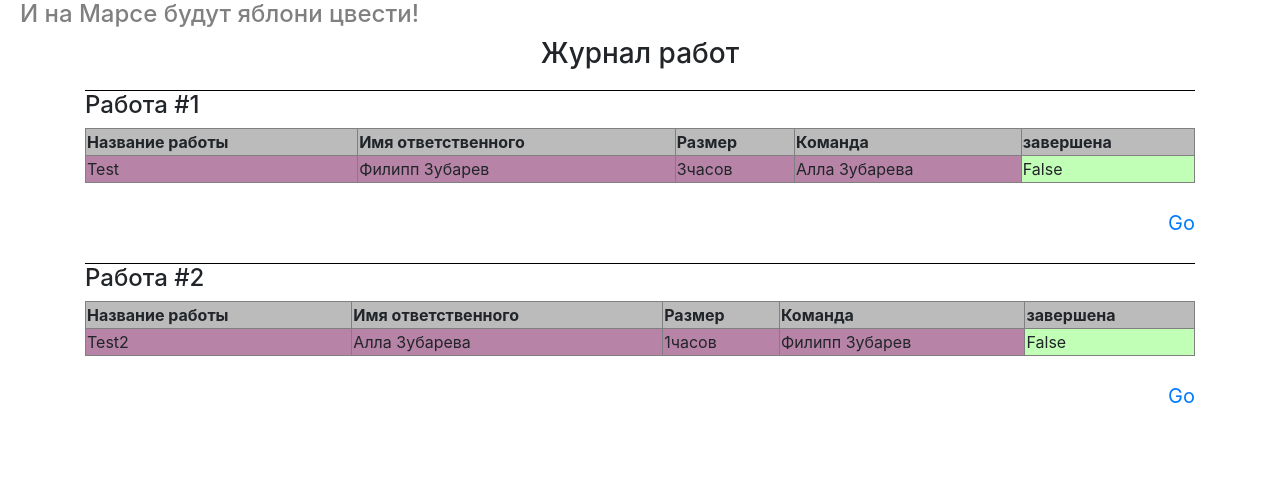
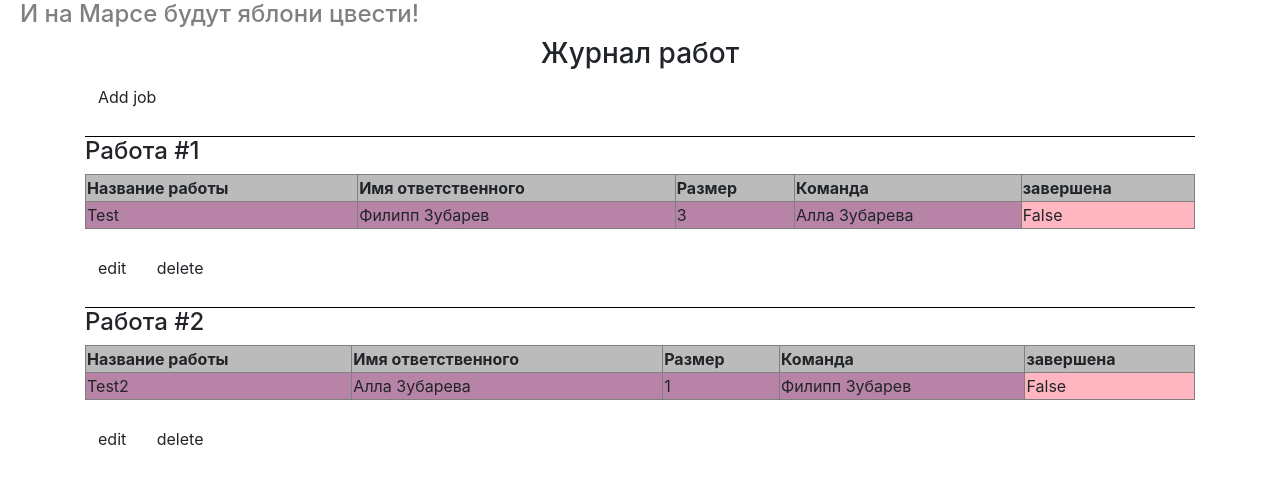
Before and after one commit to Fil-maker/alchemy2, a Flask app: page / in a window 1280 px wide. Shown: the part 72-556 px from the top of the page. Run offline with Flask 2, Linux system fonts and the light colour scheme; a user stored in the database is signed in; data comes from the database, SQL or seed files in the repository; both versions use the stored data as it was after the commit; some libraries are stand-ins or nearby versions.

```diff
--- a/main.py
+++ b/main.py
@@ -3,7 +3,6 @@ from flask_login import LoginManager, login_user, login_required, logout_user
 from werkzeug.utils import redirect
 from wtforms import PasswordField, BooleanField, SubmitField, StringField
 from wtforms.fields.html5 import IntegerField, DateField, EmailField
-
 from flask_wtf import FlaskForm
 from wtforms.validators import DataRequired
 
@@ -41,6 +40,14 @@ class JobAddForm(FlaskForm):
     end_date = DateField('Предположительное время конца работы', validators=[DataRequired()])
     is_finished = BooleanField('Закончена ли работа?')
     submit = SubmitField('Создать')
+
+
+class JobChangeForm(FlaskForm):
+    work_size = IntegerField('Размер работы')
+    collaborators = EmailField('Почта соучастника')
+    end_date = DateField('Предположительное время конца работы')
+    is_finished = BooleanField('Закончена ли работа?')
+    submit = SubmitField('Изменить')
 
 
 class LoginForm(FlaskForm):
@@ -108,13 +115,12 @@ def start():
         team_col = []
         for col in collaborators:
             cold = session.query(User).filter(User.email == col).first()
-            collaborator = cold.name + ' ' + cold.surname
-            team_col.append(collaborator)
+            team_col.append(cold)
 
         name.append(job.job)
-        team_leader.append(leader.name + ' ' + leader.surname)
-        duration.append(str(job.work_size) + 'часов')
-        team_id.append(', '.join(team_col))
+        team_leader.append(leader)
+        duration.append(job.work_size)
+        team_id.append(team_col)
         finished.append(job.is_finished)
     return render_template('main.html', count=len(name), style=url_for('static', filename='css/style.css'), name=name,
                            team_leader=team_leader, duration=duration, team_id=team_id, finished=finished)
@@ -151,6 +157,45 @@ def job_add():
     return render_template('job.html', title='Создание проекта', form=form)
 
 
+@login_required
+@app.route('/<int:user_id>/job/edit/<string:job_name>', methods=['GET', 'POST'])
+def edit_job(user_id, job_name):
+    session = db_session.create_session()
+    user = session.query(User).get(user_id)
+    project = session.query(Jobs).filter(Jobs.job == job_name).first()
+    if user.id == project.team_leader or user.id == 1:
+        form = JobChangeForm()
+        if form.validate_on_submit():
+            work_size = form.work_size.data
+            collaborators = form.collaborators.data
+            end_date = form.end_date.data
+            is_finished = form.is_finished.data
+            if work_size:
+                project.work_size = work_size
+            if collaborators:
+                project.collaborators = collaborators
+            if end_date:
+                project.end_date = end_date
+            if is_finished:
+                project.is_finished = is_finished
+            session.commit()
+            return redirect('/')
+        return render_template('postjob.html', form=form)
+    return redirect('/')
+
+
+@login_required
+@app.route('/<int:user_id>/job/delete/<string:job_name>')
+def delete_job(user_id, job_name):
+    session = db_session.create_session()
+    user = session.query(User).get(user_id)
+    project = session.query(Jobs).filter(Jobs.job == job_name).first()
+    if user.id == project.team_leader or user.id == 1:
+        session.delete(project)
+        session.commit()
+    return redirect('/')
+
+
 def main():
     db_session.global_init("db/blogs.sqlite")
     app.run()
--- a/static/css/style.css
+++ b/static/css/style.css
@@ -33,17 +33,15 @@ td.table_content{
 }
 
 #is_finished{
+    background: rgb(193, 255, 182)
+}
+
+#is_not_finished{
     background: rgb(255, 182, 193)
 }
 
-#is_not_finished{
-    background: rgb(193, 255, 182)
-}
-
 a.navbar-brand{
-    display: inline-block;
-    width: 100%;
-    margin-right: -100%;
+    margin: 0 auto;
     vertical-align: bottom;
     text-align: right;
 }
--- a/templates/base.html
+++ b/templates/base.html
@@ -20,7 +20,7 @@
         {% if current_user.is_authenticated %}
         <h1>Миссия колонизация Марса</h1>
         <a class="btn" href="/logout">{{current_user.name}} {{current_user.surname}}</a>
-        <a class="btn" href="/job_add">Mars one</a>
+        <a class="btn">Mars one</a>
         {% else %}
         <h1>Миссия колонизация Марса</h1>
         <p>
--- a/templates/main.html
+++ b/templates/main.html
@@ -2,6 +2,7 @@
 {% block content %}
 <div>
     <h3 id="work_h">Журнал работ</h3>
+    <a class="btn" href="/job_add">Add job</a>
     {% for num in range(count)%}
     <div class="job">
         <h4>Работа #{{num + 1}}</h4>
@@ -15,9 +16,9 @@
             </tr>
             <tr>
                 <td class="table_content">{{name[num]}}</td>
-                <td class="table_content">{{team_leader[num]}}</td>
+                <td class="table_content">{{team_leader[num].name}} {{team_leader[num].surname}}</td>
                 <td class="table_content">{{duration[num]}}</td>
-                <td class="table_content">{{team_id[num]}}</td>
+                <td class="table_content">{{team_id[num][0].name}} {{team_id[num][0].surname}}</td>
                 {%if finished[num]%}
                 <td class="table_content" id="is_finished">{{finished[num]}}</td>
                 {%else%}
@@ -25,7 +26,10 @@
                 {%endif%}
             </tr>
         </table>
-        <a class="navbar-brand" href="/job/{{name[num]}}">Go</a>
+        {% if current_user.is_authenticated %}
+        <a class="btn" href="{{current_user.id}}/job/edit/{{name[num]}}">edit</a>
+        <a class="btn" href="{{current_user.id}}/job/delete/{{name[num]}}">delete</a>
+        {% endif %}
     </div>
     {%endfor%}
 </div>
```
Also changed, not shown: templates/postjob.html (added, +47 -0 lines), db/blogs.sqlite.
